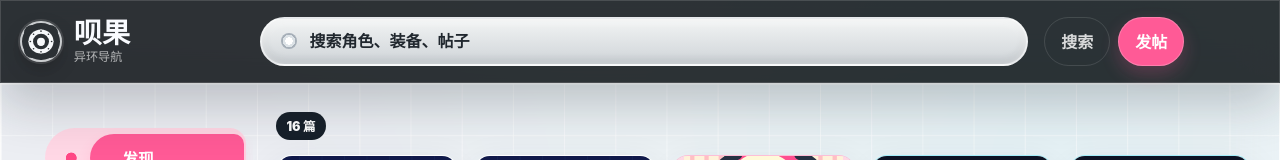
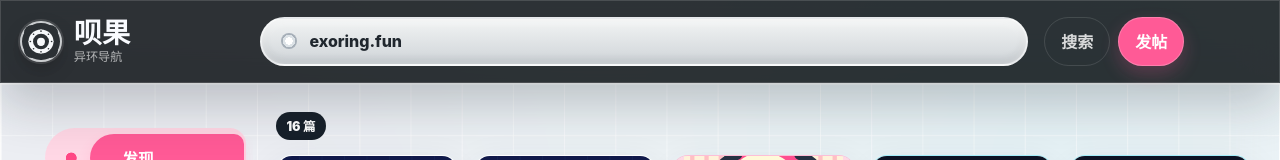
Before and after one commit to LaoMo-Han/beiguo, a Next.js app: page / in a window 1280 px wide. Shown: the top 160 px of the page. Built offline with nearby package versions, Linux system fonts and the light colour scheme.

Commit message:
Update search field placeholder to exoring.fun

```diff
--- a/src/components/SearchField.tsx
+++ b/src/components/SearchField.tsx
@@ -10,7 +10,7 @@ export function SearchField({ defaultQuery = "" }: SearchFieldProps) {
         name="q"
         type="search"
         aria-label="输入搜索内容"
-        placeholder="搜索角色、装备、帖子"
+        placeholder="exoring.fun"
         defaultValue={defaultQuery}
       />
     </form>
```
